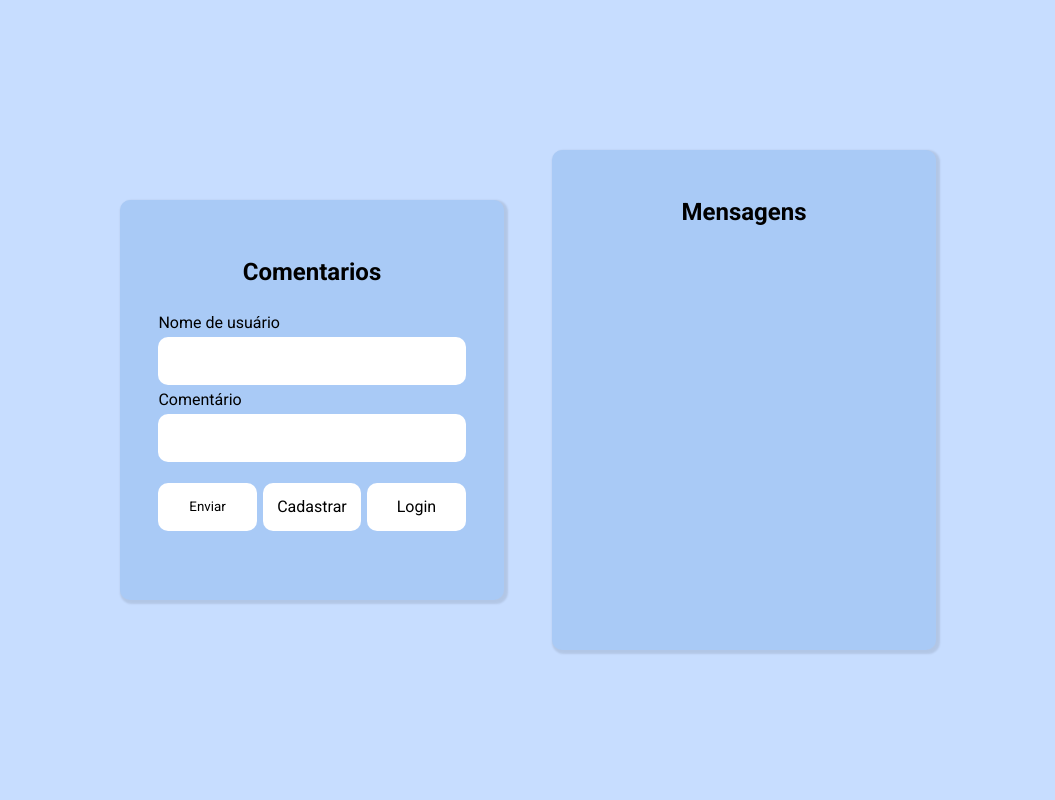
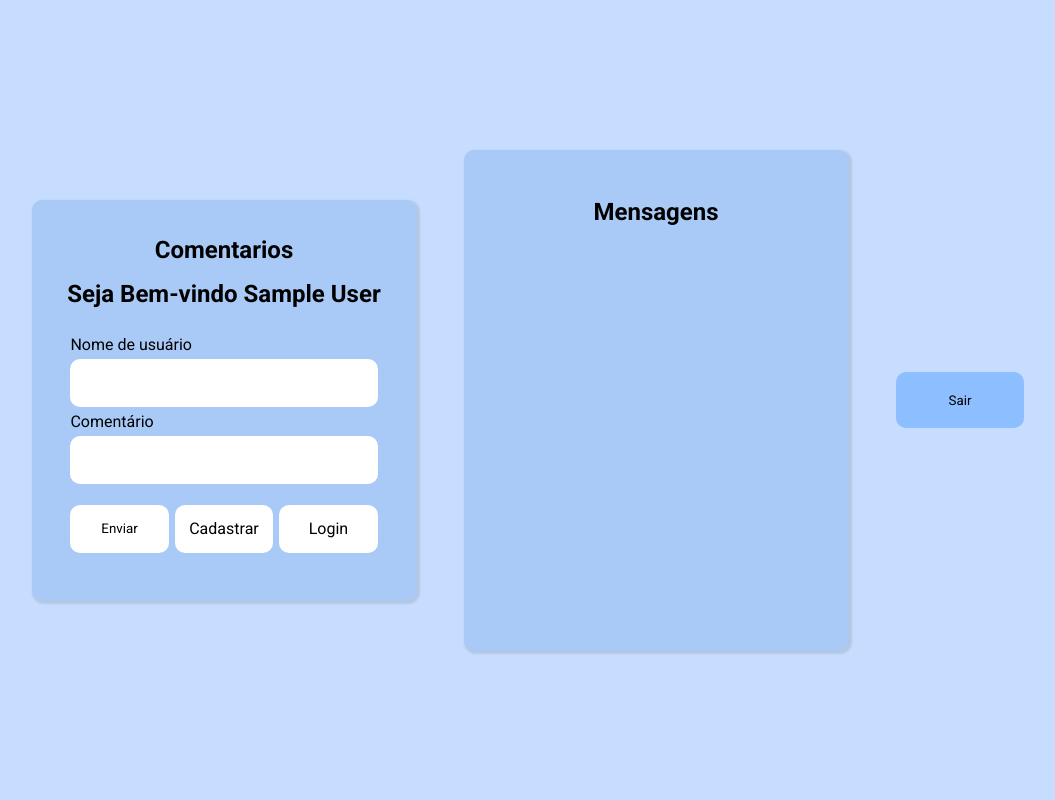
Before and after one commit to gustav0-rdg/feedback, a Flask app: page /mensagem in a window 1280 px wide. Shown: the whole page, without its empty margins (112-1167 px from the left). Run offline with Flask 3, Linux system fonts and the light colour scheme; the visitor is signed in with stand-in values (Sample User, id 1); data that the repository does not hold is empty.

Commit message:
adicionando rotas

```diff
--- a/data/conexao.py
+++ b/data/conexao.py
@@ -5,7 +5,7 @@ class Conexao:
     # Criando conexao
     def criar_conexao():
         conexao = mysql.connector.connect(
-            host="10.110.131.18",
+            host="10.110.134.2",
             port=3306,
             user="3ds",
             password="banana",
--- a/static/css/style-form.css
+++ b/static/css/style-form.css
@@ -149,3 +149,12 @@ a{
     text-decoration: none;
         color: black;
 }
+
+.sair{
+    width: 10%;
+    height: 7%;
+    border-radius: 10px;
+    border: 0px;
+    background-color: rgb(141, 190, 255);
+
+}
--- a/templates/index.html
+++ b/templates/index.html
@@ -15,6 +15,7 @@
     <section class="container-geral">
         <div class="container-geral__separar">
             <h1>Comentarios</h1>
+            <h2>Seja Bem-vindo {{ session["nome"]}}</h2>
             <!-- Formulario com os comentarios e nome de usuario -->
             <form action="/post/comentarios" method="post" class="container-geral__form">
                 <label for="nomeUsuario">Nome de usuário </label>
@@ -47,6 +48,8 @@
                 </div>
             {% endfor %}
         </div>
+        <button class="sair"><a href="/sair/usuario">Sair</a></button>
+
     </section>
 
 </body>
--- a/templates/login.html
+++ b/templates/login.html
@@ -13,15 +13,15 @@
 <body>
     <section class="container-geral">
 
-        <form action="" method="post" class="container-geral__form">
+        <form action="/post/logar" method="post" class="container-geral__form">
             <h1>Página de login</h1>
             <label for="usuario">Usuario</label>
             <input type="text" name="usuario" id="usuario">
             <label for="senha">Senha</label>
             <input type="text" name="senha" id="senha">
             <div class="container-geral__form-buttons">
+                <button type="submit" class="container-geral__form-button">Entrar</button>
                 <button class="container-geral__form-button"><a href="/cadastrar">Cadastrar</a></button>
-                <button class="container-geral__form-button"><a href="">Entrar</a></button>
             </div>
         </form>
     </section>
```
